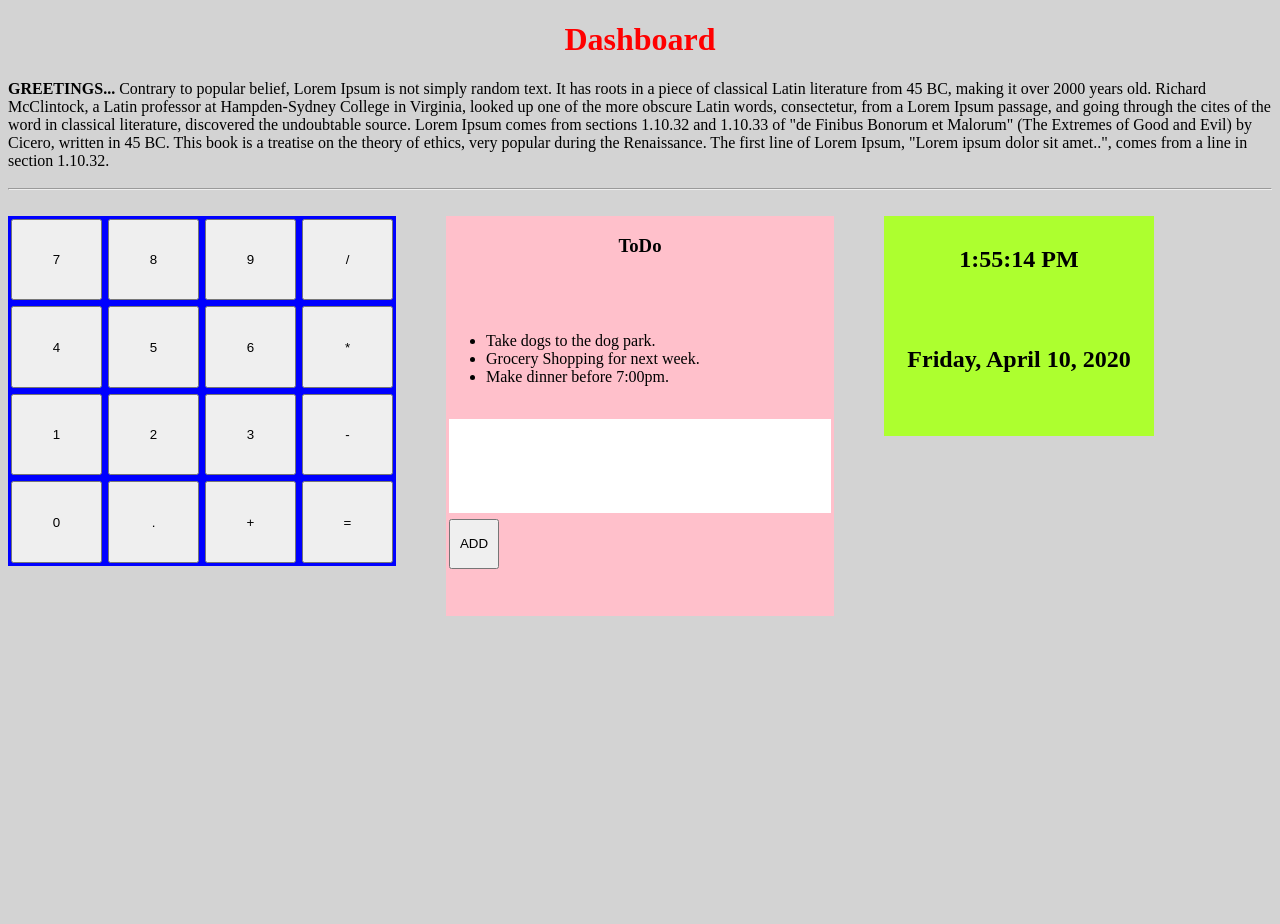
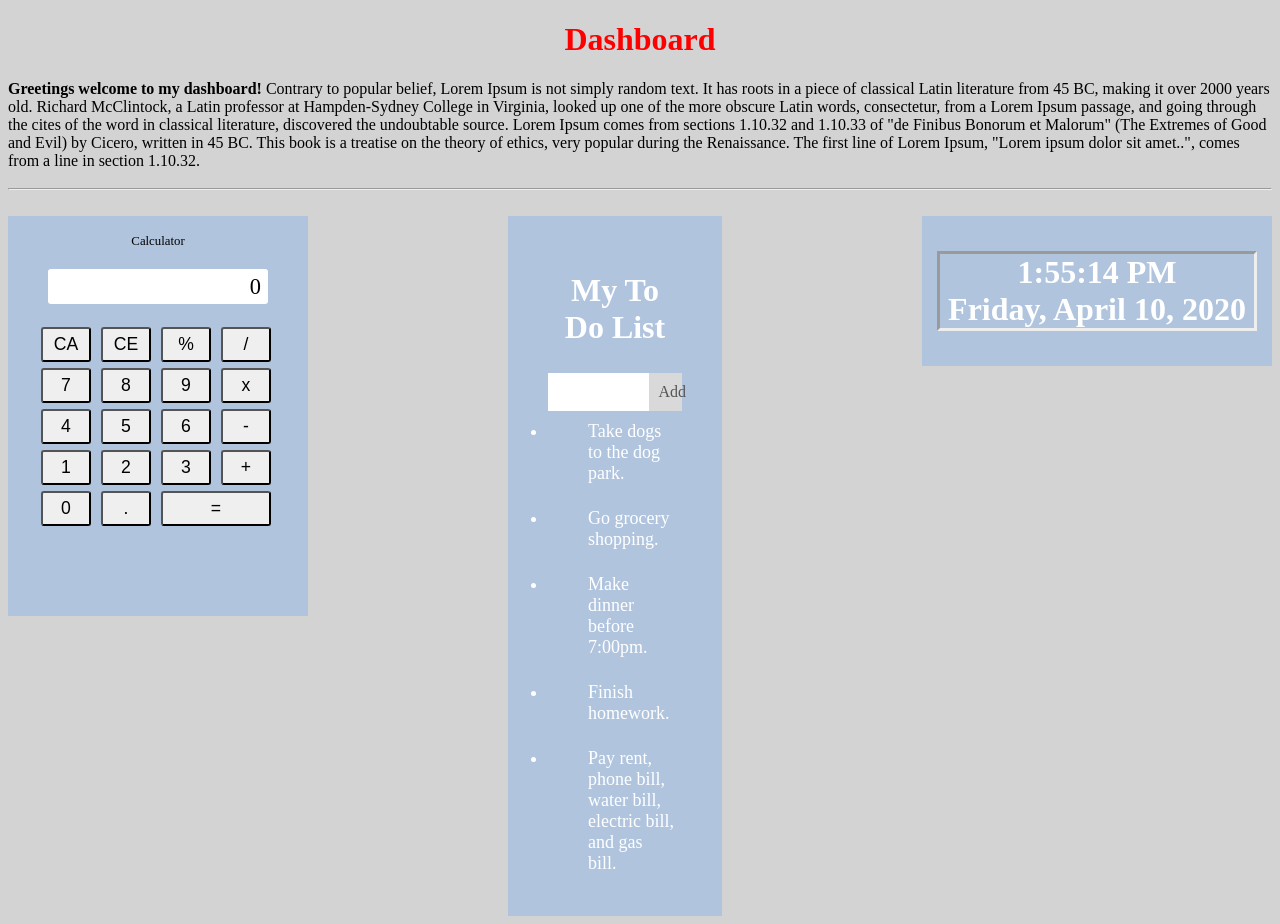
Before and after one commit to Arangel4/ACA_web101_Ariana_Rangel2, a plain HTML site: page myPortfolio/src/dashboard.html in a window 1280 px wide. Before the commit the page ends 800 px from the top, so only its background shows below. Drawn offline with Linux system fonts and the light colour scheme.

Commit message:
Copied portfolio pages over to new repo

```diff
--- a/myPortfolio/src/dashboard-style.css
+++ b/myPortfolio/src/dashboard-style.css
@@ -20,52 +20,149 @@ h3{
 .grid {
     display: grid;
     grid-template-columns: repeat(3, 1fr);
-    grid-gap: 50px;
+    grid-gap: 200px;
 }
 
 /* Calc widget. */
-.calbig {
-  display: grid;
-  grid-template-columns: repeat(4,1fr);
-  background-color: blue;
-  height: 350px;
+
+#calcTop {
+  border-top-left-radius: 50%;
+  border-top-right-radius: 50%;
+
 }
 
-button{
+#calcBottom {
+  border-bottom-left-radius: 50%;
+  border-bottom-right-radius: 50%;
+}
+
+#calcBody {
+  background-color: lightsteelblue;
+  height: 400px;
+  width: 300px;
+  margin: auto;
+}
+
+h3, #screen {
+  font-family: 'Glegoo', Serif;
+}
+
+h3 {
+  margin: 0px 40px 10px 40px;
+  color: black;
+  font-size: 0.8em;
+  font-weight: 300;
+  text-align: center;
+}
+
+#screen {
+  margin: 20px 40px 20px 40px;
+  height: 35px;
+  background: white;
+  border-radius: 3px;
+}
+
+#screen p {
+  position: relative;
+  top: 5px;
+  margin: 7px;
+  text-align: right;
+  font-size: 1.4em;
+  overflow: hidden;
+
+}
+
+#buttonPad {
+  width: 240px;
+  margin: auto;
+}
+
+button {
+  height: 35px;
+  width: 50px;
+  border-radius: 3px;
+  font-size: 1.1em;
   text-align: center;
   margin: 3px;
 }
 
-/* ToDo list widget. */
-.todobig{
-  display: grid;
-  grid-template-columns: 100%;
-  grid-template-rows: 25% 25% 25% 25%;
-  background-color: pink;
-  height: 400px;
+#equals{
+  width: 110px;
 }
 
-.input{
-  margin: 3px;
-  background-color: white;
+
+
+
+
+/* ToDo list widget. */
+* {
+  box-sizing: border-box;
 }
 
-.todo{
-  height: 50px;
-  width: 50px;
+ul {
+  margin: 0;
+  padding: 0;
 }
+
+ul li {
+  position: relative;
+  padding: 12px 8px 12px 40px;
+  font-size: 18px;
+  text-align: left;
+}
+
+.header {
+  background-color: lightsteelblue;
+  padding: 30px 40px;
+  color: white;
+  text-align: center;
+}
+
+.addBtn {
+  padding: 10px;
+  width: 25%;
+  background: #d9d9d9;
+  color: #555;
+  float: left;
+  text-align: center;
+  font-size: 16px;
+  cursor: pointer;
+  border-radius: 0;
+}
+
+input {
+  margin: 0;
+  border: none;
+  border-radius: 0;
+  width: 75%;
+  padding: 10px;
+  float: left;
+  font-size: 16px;
+}
+
+
+
+
 
 /* Clock and Calendar widget. */
 .clockbig{
   display: grid;
   grid-template-columns: repeat(1,1fr);
   grid-template-rows: 50% 50%;
-  background-color: greenyellow;
-  height: 200px;
-  width: 250px;
-  padding: 10px;
+  background-color: lightsteelblue;
+  height: 150px;
+  width: 350px;
+  padding: 60px 15px 30px 15px;
+  align-content: center;
+}
+
+h2.inset{
+  border-style: inset;
+  align-self: center;
 }
 
 h2{
   text-align: center;
+  color: white;
+  font-size: 2em;
 }
--- a/myPortfolio/src/dashboard.html
+++ b/myPortfolio/src/dashboard.html
@@ -11,50 +11,69 @@
     <h1>Dashboard</h1>
 
     <div class="greeting">
-      <p class="greeting"><b>GREETINGS... </b>Contrary to popular belief, Lorem Ipsum is not simply random text. It has roots in a piece of classical Latin literature from 45 BC, making it over 2000 years old. Richard McClintock, a Latin professor at Hampden-Sydney College in Virginia, looked up one of the more obscure Latin words, consectetur, from a Lorem Ipsum passage, and going through the cites of the word in classical literature, discovered the undoubtable source. Lorem Ipsum comes from sections 1.10.32 and 1.10.33 of "de Finibus Bonorum et Malorum" (The Extremes of Good and Evil) by Cicero, written in 45 BC. This book is a treatise on the theory of ethics, very popular during the Renaissance. The first line of Lorem Ipsum, "Lorem ipsum dolor sit amet..", comes from a line in section 1.10.32.</p>
+      <p class="greeting"><b>Greetings welcome to my dashboard! </b>Contrary to popular belief, Lorem Ipsum is not simply random text. It has roots in a piece of classical Latin literature from 45 BC, making it over 2000 years old. Richard McClintock, a Latin professor at Hampden-Sydney College in Virginia, looked up one of the more obscure Latin words, consectetur, from a Lorem Ipsum passage, and going through the cites of the word in classical literature, discovered the undoubtable source. Lorem Ipsum comes from sections 1.10.32 and 1.10.33 of "de Finibus Bonorum et Malorum" (The Extremes of Good and Evil) by Cicero, written in 45 BC. This book is a treatise on the theory of ethics, very popular during the Renaissance. The first line of Lorem Ipsum, "Lorem ipsum dolor sit amet..", comes from a line in section 1.10.32.</p>
     </div>
     <hr>
     <br>
     <div class="grid">
-      <div class="calbig">
-        <button>7</button>
-        <button>8</button>
-        <button>9</button>
-        <button>/</button>
-        <button>4</button>
-        <button>5</button>
-        <button>6</button>
-        <button>*</button>
-        <button>1</button>
-        <button>2</button>
-        <button>3</button>
-        <button>-</button>
-        <button>0</button>
-        <button>.</button>
-        <button>+</button>
-        <button>=</button>
+      <div id="calculator">
+        <div id="calcTop"></div>
+        <div id="calcBody">
+          <div id="branding">
+            <br>
+            <h3>Calculator</h3>
+          </div>
+          <div id="screen">
+            <p>0</p>
+          </div>
+          <div id="buttonPad">
+            <button id="ca">CA</button>
+            <button id="ce">CE</button>
+            <button id="percent">%</button>
+            <button id="divide">/</button>
+            <button id="7">7</button>
+            <button id="8">8</button>
+            <button id="9">9</button>
+            <button id="times">x</button>
+            <button id="4">4</button>
+            <button id="5">5</button>
+            <button id="6">6</button>
+            <button id="minus">-</button>
+            <button id="1">1</button>
+            <button id="2">2</button>
+            <button id="3">3</button>
+            <button id="plus">+</button>
+            <button id="0">0</button>
+            <button id="decimal">.</button>
+            <button id="equals">=</button>
+          </div>
+        </div>
+        <div id="calcBottom"></div>
       </div>
 
-      <div class="todobig">
-        <h3>ToDo</h3>
-        <ul>
-            <li>
-                Take dogs to the dog park.
-            </li>
-            <li>
-                Grocery Shopping for next week.
-            </li>
-            <li>
-                Make dinner before 7:00pm.
-            </li>
-        </ul>
-        <div class="input"></div>
-        <button class="todo"><p>ADD</p></button>
-      </div>
+
+
+      <div class="header">
+        <h2>My To Do List</h2>
+        <input type="text">
+        <span onclick="newElement()" class="addBtn">Add</span>
+        <br>
+        <br>
+      <ul>
+        <li>Take dogs to the dog park.</li>
+        <li>Go grocery shopping.</li>
+        <li>Make dinner before 7:00pm.</li>
+        <li>Finish homework.</li>
+        <li>Pay rent, phone bill, water bill, electric bill, and gas bill.</li>
+      </ul>
+    </div>
+
+
+
 
       <div class="clockbig">
-      <h2>1:55:14 PM</h2>
-      <h2>Friday, April 10, 2020</h2>
+      <h2 class="inset">1:55:14 PM <br>
+      Friday, April 10, 2020</h2>
       </div>
     </div>
   </body>
```
